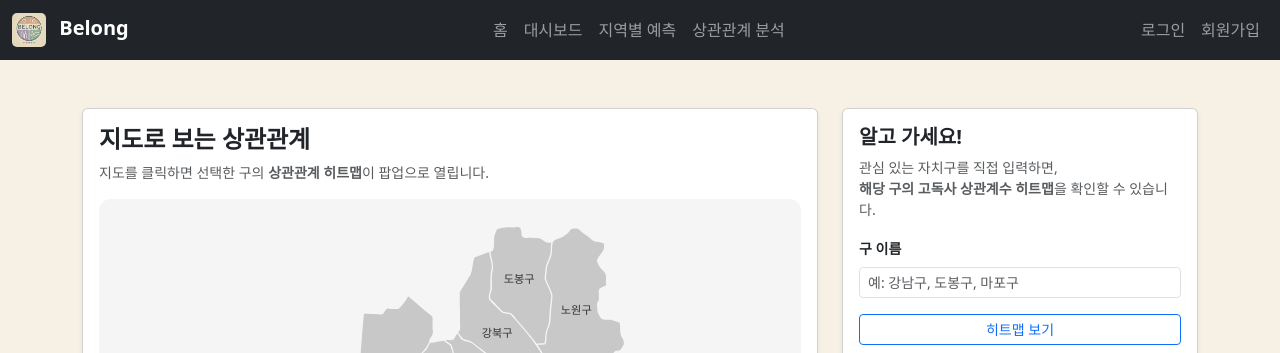
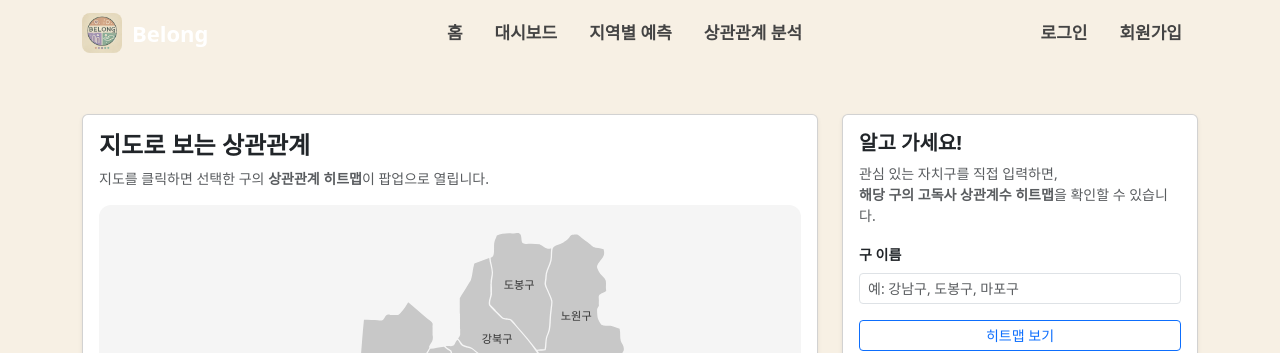
Before and after one commit to freenu0618/PRO_belong, a Flask app: page /correlation in a window 1280 px wide. Shown: the top 353 px of the page. Run offline with Flask 3, Linux system fonts and the light colour scheme; parts of the project's set-up code (start-up, migrations or seed data) failed here and were passed over; some libraries are stand-ins or nearby versions.

Commit message:
base.html/navbar 사진추가 (corr, region 먼저 추가함) 구동 시키기 전 중간 머지 (#42)

```diff
--- a/belong/web/main/templates/base.html
+++ b/belong/web/main/templates/base.html
@@ -15,10 +15,18 @@
 
 <body>
 
-    {% include 'navbar.html' %}
+    {# ===============================
+       공통 헤더(네비 + 배경) 블록
+       - 기본: 평범한 어두운 바(홈에서 사용)
+       - 서브페이지: 각 템플릿에서 hero-header로 오버라이드
+       =============================== #}
+    {% block header %}
+    <header class="belong-header-default">
+        {% include 'navbar.html' %}
+    </header>
+    {% endblock %}
 
-    <!-- fixed navbar 공간 확보 -->
-    <main style="margin-top: 0px;">
+    <main>
         {% block content %}{% endblock %}
     </main>
 
@@ -26,18 +34,13 @@
         <small>Belong Project © 2025</small>
     </footer>
 
-    <!-- JS (의존성 먼저, 우리 코드 나중) -->
+    <!-- JS -->
     <script src="{{ url_for('static', filename='js/jquery-3.7.1.min.js') }}"></script>
-
-    <!-- 🔁 여기만 수정: bootstrap.min.js → bootstrap.bundle.min.js -->
     <script src="{{ url_for('static', filename='js/bootstrap.bundle.min.js') }}"></script>
-
     <script src="{{ url_for('static', filename='js/chart.min.js') }}"></script>
 
-    <!-- 상관관계 지도 스크립트 -->
+    <!-- 상관관계 페이지 지도 JS -->
     <script src="{{ url_for('static', filename='charts/correlation_map.js') }}"></script>
-
-    {# <script src="{{ url_for('static', filename='css/main.js') }}"></script> #}
 
     {% block scripts %}{% endblock %}
 </body>
--- a/belong/web/main/templates/correlation.html
+++ b/belong/web/main/templates/correlation.html
@@ -1,5 +1,15 @@
 {% extends "base.html" %}
 {% block title %}상관관계 분석 - Belong{% endblock %}
+
+{# 🔹 상관관계 분석 전용 헤더(사진 + navbar) #}
+{% block header %}
+<header class="hero-header hero-header-corr">
+  <div class="hero-header-inner">
+    {% include 'navbar.html' %}
+  </div>
+  <div class="hero-header-line"></div>
+</header>
+{% endblock %}
 
 {% block content %}
 
@@ -126,5 +136,5 @@
 
 {% block scripts %}
   <script src="https://cdn.jsdelivr.net/npm/chart.js"></script>
-  <!-- <script src="{{ url_for('static', filename='charts/correlation_map.js') }}"></script> -->
+  {# <script src="{{ url_for('static', filename='charts/correlation_map.js') }}"></script> #}
 {% endblock %}
--- a/belong/web/main/templates/navbar.html
+++ b/belong/web/main/templates/navbar.html
@@ -1,15 +1,15 @@
-<nav class="navbar navbar-expand-lg navbar-dark bg-dark">
-    <div class="container-fluid">
+<nav class="navbar navbar-expand-lg navbar-dark">
+    <div class="container">
 
-        <!-- 로고 -->
-        <a class="navbar-brand fw-bold" href="{{ url_for('web.index') }}">
+        <!-- 브랜드 로고 + 이름 -->
+        <a class="navbar-brand d-flex align-items-center fw-bold" href="{{ url_for('web.index') }}">
             <img src="{{ url_for('static', filename='image/logo.png') }}"
                  alt="Belong Logo"
-                 style="height:34px; border-radius:5px; margin-right:8px;">
-            Belong
+                 style="height:40px; border-radius:8px; margin-right:10px;">
+            <span style="font-size:22px;">Belong</span>
         </a>
 
-        <!-- 햄버거 버튼 -->
+        <!-- 모바일 햄버거 버튼 -->
         <button class="navbar-toggler"
                 type="button"
                 data-bs-toggle="collapse"
@@ -20,55 +20,71 @@
             <span class="navbar-toggler-icon"></span>
         </button>
 
-        <!-- 메뉴 본체 -->
+        <!-- 메뉴 -->
         <div class="collapse navbar-collapse" id="navbarNav">
 
-            <!-- 왼쪽 메뉴 -->
+            <!-- 가운데 메뉴 -->
             <ul class="navbar-nav mx-auto">
 
                 <li class="nav-item">
-                    <a class="nav-link" href="{{ url_for('web.index') }}">홈</a>
+                    <a class="nav-link nav-link-lg" href="{{ url_for('web.index') }}">홈</a>
                 </li>
 
                 <li class="nav-item">
-                    <a class="nav-link" href="{{ url_for('web.dashboard') }}">대시보드</a>
+                    <a class="nav-link nav-link-lg" href="{{ url_for('web.dashboard') }}">대시보드</a>
                 </li>
 
                 <li class="nav-item">
-                    <a class="nav-link" href="{{ url_for('web.region') }}">지역별 예측</a>
+                    <a class="nav-link nav-link-lg" href="{{ url_for('web.region') }}">지역별 예측</a>
                 </li>
 
                 <li class="nav-item">
-                    <a class="nav-link" href="{{ url_for('web.correlation') }}">상관관계 분석</a>
+                    <a class="nav-link nav-link-lg" href="{{ url_for('web.correlation') }}">상관관계 분석</a>
                 </li>
 
             </ul>
 
-            <!-- 오른쪽: 인증 관련 메뉴 -->
+            <!-- 오른쪽 로그인/회원가입 -->
             <ul class="navbar-nav">
 
-                <!-- 비로그인 시: 로그인 / 회원가입 -->
+                <!-- 비로그인 -->
                 <li class="nav-item" id="nav-login-link">
-                    <a class="nav-link" href="{{ url_for('web.login') }}">로그인</a>
+                    <a class="nav-link nav-link-lg" href="{{ url_for('web.login') }}">로그인</a>
                 </li>
                 <li class="nav-item" id="nav-signup-link">
-                    <a class="nav-link" href="{{ url_for('web.signup') }}">회원가입</a>
+                    <a class="nav-link nav-link-lg" href="{{ url_for('web.signup') }}">회원가입</a>
                 </li>
 
-                <!-- 로그인 시: 사용자명 + 로그아웃 버튼 -->
+                <!-- 로그인 (사용자명 + 로그아웃) -->
                 <li class="nav-item d-none" id="nav-username">
-                    <span class="nav-link text-info fw-bold"></span>
+                    <span class="nav-link nav-link-lg text-primary fw-bold"></span>
                 </li>
+
                 <li class="nav-item">
                     <button id="logoutBtn"
-                            class="btn btn-outline-light btn-sm ms-2 d-none">
+                            class="btn btn-outline-primary btn-sm ms-2 d-none">
                         로그아웃
                     </button>
                 </li>
             </ul>
+
         </div>
     </div>
 </nav>
+
+<style>
+    /* 기업형 메뉴 글씨 스타일 */
+    .nav-link-lg {
+        font-size: 17px;
+        font-weight: 600;
+        padding: 8px 16px !important;
+        color: #444 !important;
+        transition: color .2s ease;
+    }
+    .nav-link-lg:hover {
+        color: #0057ff !important;
+    }
+</style>
 
 <script>
 document.addEventListener("DOMContentLoaded", () => {
@@ -80,19 +96,14 @@ document.addEventListener("DOMContentLoaded", () => {
     const logoutBtn  = document.getElementById("logoutBtn");
 
     if (user) {
-        // 로그인 상태
         navLogin?.classList.add("d-none");
         navSignup?.classList.add("d-none");
 
         if (navUser) {
             navUser.classList.remove("d-none");
-            const span = navUser.querySelector("span");
-            if (span) span.innerText = `${user}님 환영합니다`;
+            navUser.querySelector("span").innerText = `${user}님 환영합니다`;
         }
-
-        if (logoutBtn) {
-            logoutBtn.classList.remove("d-none");
-        }
+        logoutBtn?.classList.remove("d-none");
 
         logoutBtn?.addEventListener("click", () => {
             localStorage.removeItem("belong_user");
@@ -100,7 +111,6 @@ document.addEventListener("DOMContentLoaded", () => {
         });
 
     } else {
-        // 비로그인 상태
         navLogin?.classList.remove("d-none");
         navSignup?.classList.remove("d-none");
         navUser?.classList.add("d-none");
```
Also changed, not shown: belong/web/main/templates/region_detail.html (+14 -1 lines), belong/static/image/corr.png (added), belong/static/image/dashboard.jpg (added), belong/static/image/region.jpg (added).
